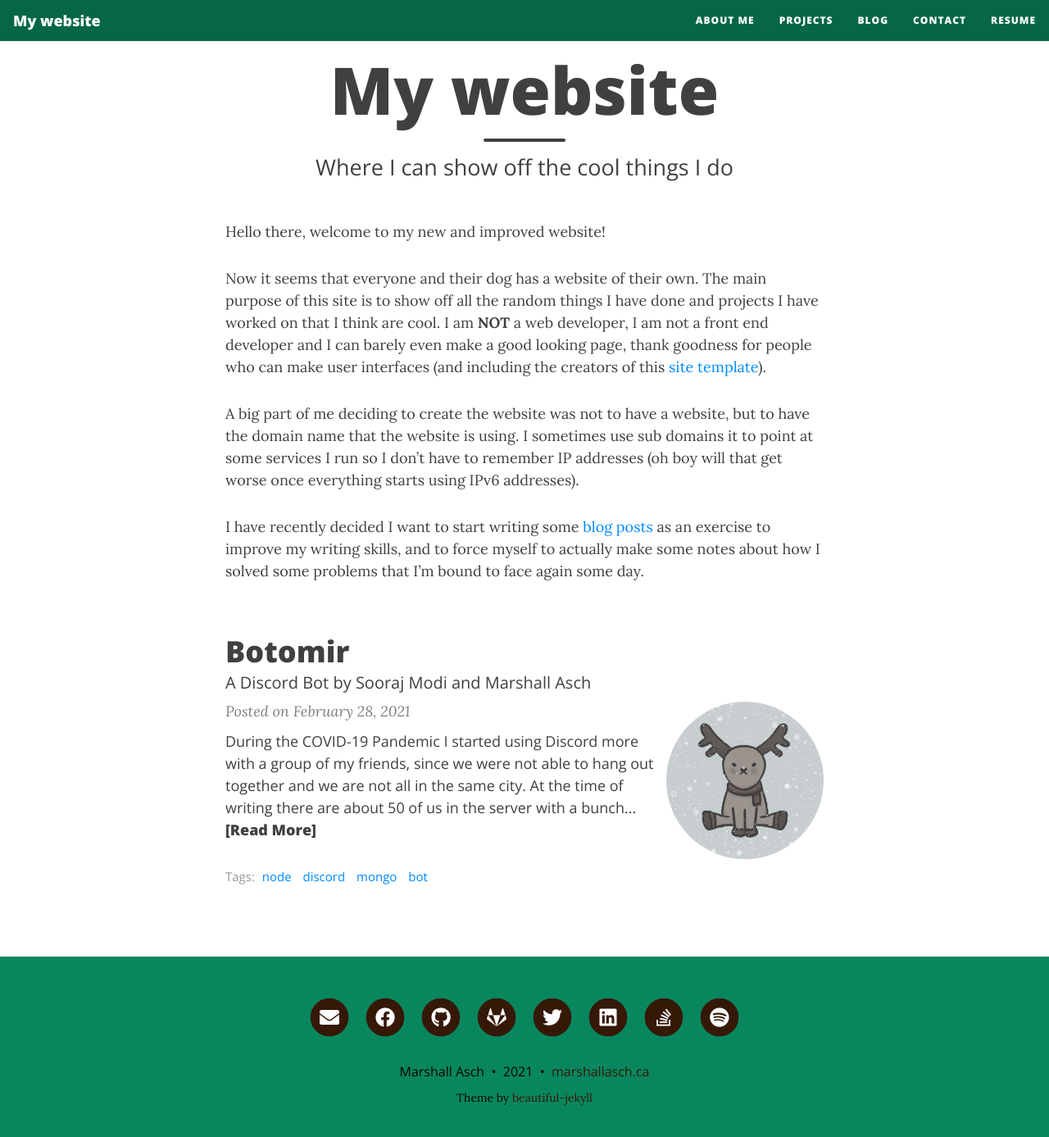
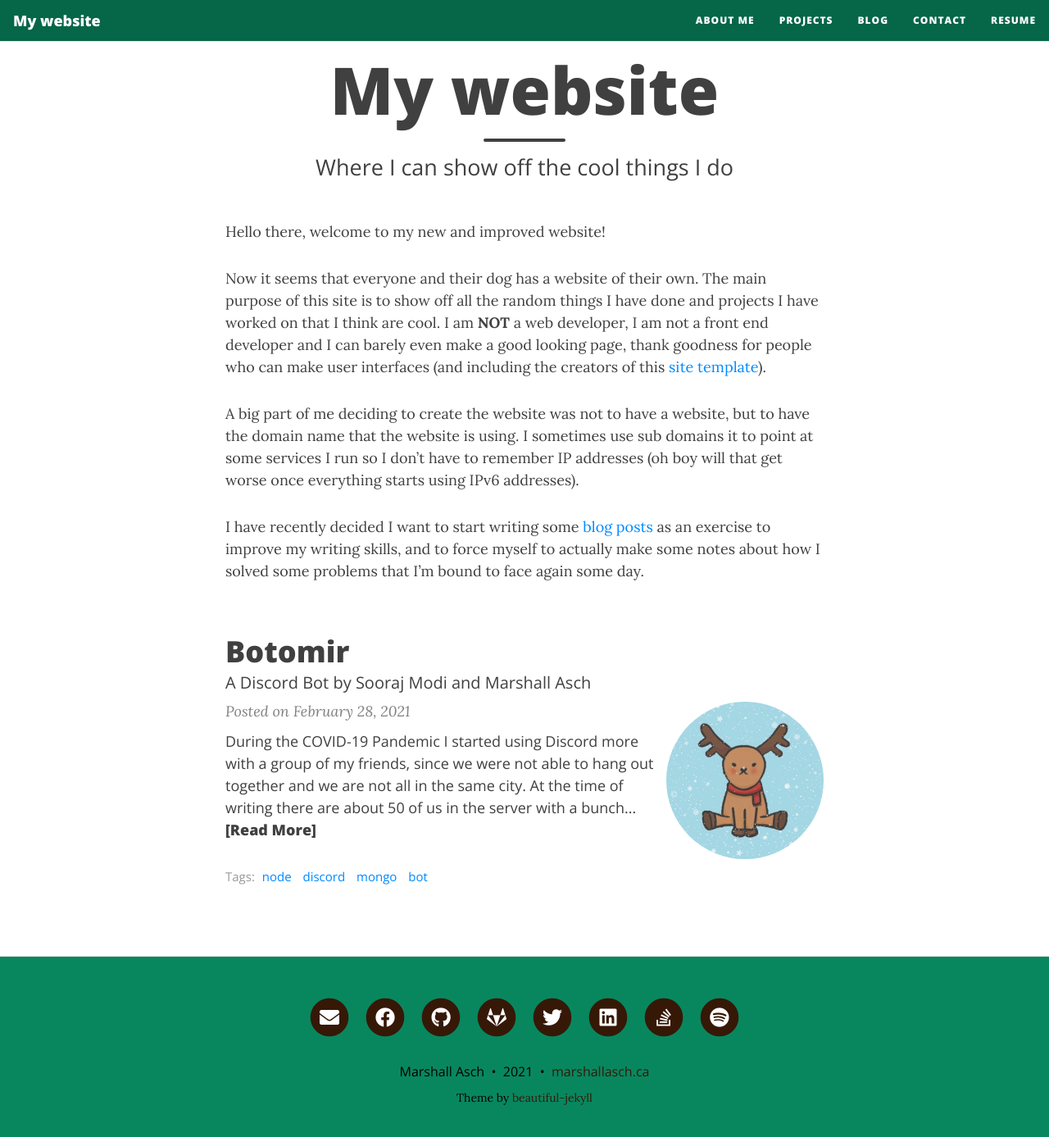
Before and after one commit to MarshallAsch/website, a Jekyll site: the page built from index.md, in a window 1280 px wide and 1400 px high, scrolled down 65 px. Shown: the top 1387 px of the window at 82% size. Built offline with Jekyll 4.4.1, drawn with Linux system fonts in a browser that asks for light colours; nearby versions of some CDN libraries.

Commit message:
reduced the grayscaleness of the images in the project list

```diff
--- a/assets/css/main.css
+++ b/assets/css/main.css
@@ -488,7 +488,7 @@ footer .footer-custom-content {
   height: 12rem;
   width: 12rem;
   margin-top: -2.1875rem;
-  filter: grayscale(90%);
+  filter: grayscale(20%);
 }
 .post-image:hover {
   filter: grayscale(0%);
```
